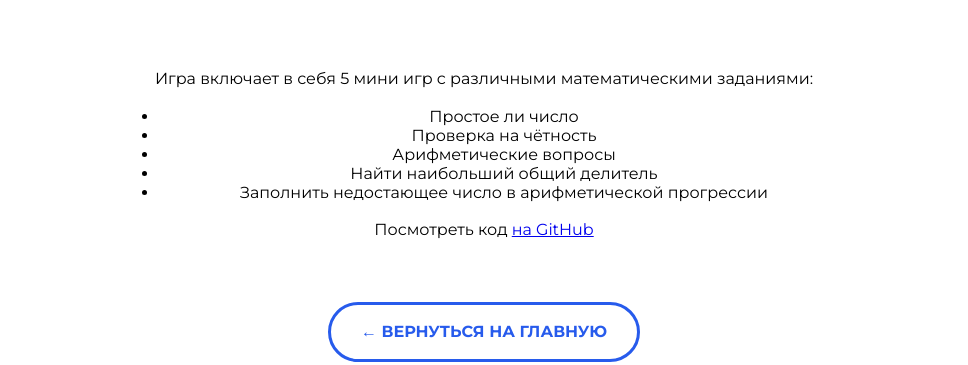
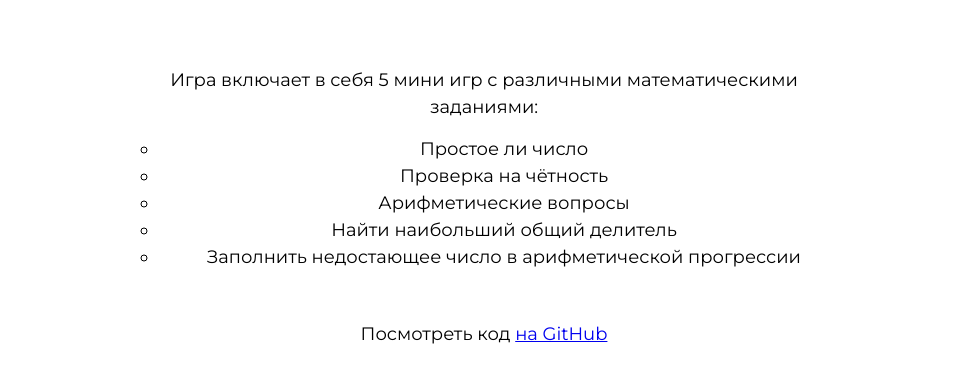
Before and after one commit to Anna-Sed/My-portfolio, a website: page brainGames.html in a window 1280 px wide. Shown: the part 547-912 px from the top of the page, without its empty margins (156-1124 px from the left). Drawn offline with Linux system fonts and the light colour scheme.

Commit message:
Update style for project-description

```diff
--- a/css/main.css
+++ b/css/main.css
@@ -260,13 +260,19 @@ img {
 .project-description {
     margin: 0 auto 60px;
     max-width: 730px;
+    font-size: 18px;
+    line-height: 1.5;
 }
 
 .project-description p {
     margin-top: 0;
     margin-bottom: 15px;
-    font-size: 16px;
-    line-height: 1.5;
+}
+
+.project-description ul {
+    margin-top: 15px;
+    margin-bottom: 50px;
+    list-style-type: circle;
 }
 
 .project-btn-back {
```
